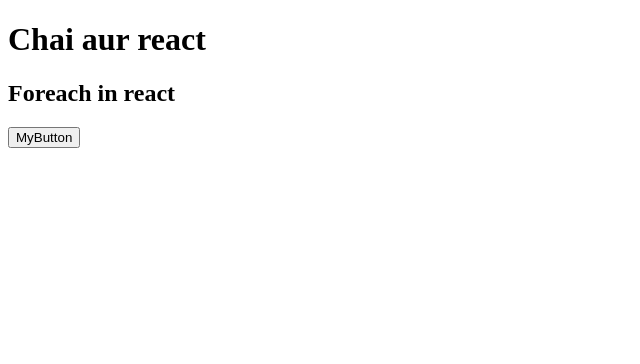
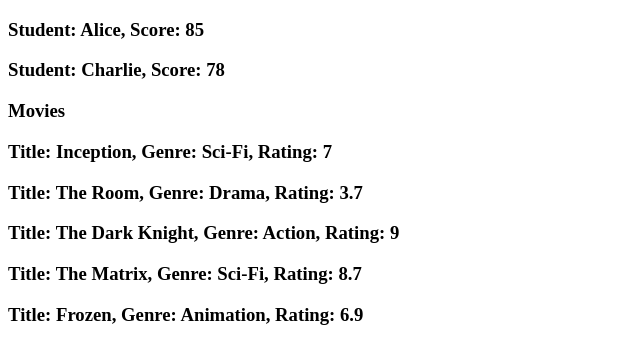
Before and after one commit to get-aakash/reactPlayground, a React (Vite) app: page / in a window 1280 px wide. Shown: the top 364 px of the page, without its empty margins (0-640 px from the left). Built offline with nearby package versions, Linux system fonts and the light colour scheme.

Commit message:
the challenges

```diff
--- a/src/App.jsx
+++ b/src/App.jsx
@@ -1,13 +1,19 @@
 
 import './App.css'
-import MyButton from './components/MyButton'
+import Practice, { filterAvailableBooks, Movies } from './components/Practice'
+import { data } from './utils/data'
 
 function App() {
 
+
+
+  const availableBooks = filterAvailableBooks(data)
+  console.log(availableBooks)
+
   return (
     <>
-      <h1>Chai aur react</h1>
-      <MyButton />
+      <Practice />
+      <Movies />
     </>
 
   )
--- a/src/components/MyButton.jsx
+++ /dev/null
@@ -1,48 +0,0 @@
-import React from 'react'
-
-const MyButton = () => {
-    const people = [{
-        id: 0,
-        name: 'Creola Katherine Johnson',
-        profession: 'mathematician',
-      }, {
-        id: 1,
-        name: 'Mario José Molina-Pasquel Henríquez',
-        profession: 'chemist',
-      }, {
-        id: 2,
-        name: 'Mohammad Abdus Salam',
-        profession: 'physicist',
-      }, {
-        id: 3,
-        name: 'Percy Lavon Julian',
-        profession: 'chemist',
-      }, {
-        id: 4,
-        name: 'Subrahmanyan Chandrasekhar',
-        profession: 'astrophysicist',
-      }];
-
-      let chemists = people.filter(item=>{
-        return item.profession === 'chemist'
-
-      }
-
-      )
-
-      console.log(chemists)
-
-
-
-
-    return (
-        <>
-        <h2>Foreach in react</h2>
-        <button>MyButton</button>
-
-        </>
-
-    )
-}
-
-export default MyButton
--- /dev/null
+++ b/src/components/Practice.jsx
@@ -0,0 +1,50 @@
+import React from 'react'
+import {  movies, students } from '../utils/data'
+import PropsPassing, { MyMovie } from './PropsPassing'
+
+
+
+
+const Practice = () => {
+
+    const filteredData = students.filter(item => item.passed === true)
+
+
+    return (
+        <div>
+            {filteredData.map((item, i) => (
+                <h3 key={i}>Student: {item.name}, Score: {item.score}</h3>
+            ))}
+            <PropsPassing data={filteredData} />
+
+
+        </div>
+    )
+}
+
+export default Practice
+
+
+export const Movies = () => {
+
+    const filteredData = movies.filter(item => item.rating >= 7)
+    console.log(filteredData)
+    return (
+        <>
+            <h3>Movies</h3>
+            {
+                movies.map((item) => (
+                    <h3 key={item.id}>Title: {item.title}, Genre: {item.genre}, Rating: {item.rating}</h3>
+                ))
+            }
+            <MyMovie movies={filteredData} />
+        </>
+
+
+
+    )
+}
+
+export const filterAvailableBooks = (data) => {
+    return data.filter(book => book.available === true)
+}
--- /dev/null
+++ b/src/components/PropsPassing.jsx
@@ -0,0 +1,28 @@
+import React from 'react'
+
+const PropsPassing = ({data}) => {
+   data.map((item,i)=>(
+    console.log("Student: "+item.name+" "+"Score: "+item.score)
+   ))
+
+
+
+  return (
+    <div>
+
+    </div>
+  )
+}
+
+export default PropsPassing
+
+export const MyMovie= ({movies})=>{
+    movies.forEach(element => {
+        console.log(element)
+
+    });
+    return(
+        <>
+        </>
+    )
+}
--- /dev/null
+++ b/src/utils/data.jsx
@@ -0,0 +1,24 @@
+
+
+export const students = [
+    { id: 1, name: "Alice", score: 85, passed: true },
+    { id: 2, name: "Bob", score: 45, passed: false },
+    { id: 3, name: "Charlie", score: 78, passed: true },
+    { id: 4, name: "David", score: 50, passed: false },
+]
+
+export const movies = [
+    { id: 1, title: "Inception", genre: "Sci-Fi", rating: 7, released: 2010 },
+    { id: 2, title: "The Room", genre: "Drama", rating: 3.7, released: 2003 },
+    { id: 3, title: "The Dark Knight", genre: "Action", rating: 9.0, released: 2008 },
+    { id: 4, title: "The Matrix", genre: "Sci-Fi", rating: 8.7, released: 1999 },
+    { id: 5, title: "Frozen", genre: "Animation", rating: 6.9, released: 2013 }
+];
+
+ export const data = [
+      { id: 1, title: "The Hobbit", author: "J.R.R. Tolkien", year: 1937, genre: "Fantasy", available: true },
+      { id: 2, title: "1984", author: "George Orwell", year: 1949, genre: "Dystopian", available: false },
+      { id: 3, title: "To Kill a Mockingbird", author: "Harper Lee", year: 1960, genre: "Fiction", available: true },
+      { id: 4, title: "The Catcher in the Rye", author: "J.D. Salinger", year: 1951, genre: "Fiction", available: true },
+      { id: 5, title: "The Great Gatsby", author: "F. Scott Fitzgerald", year: 1925, genre: "Fiction", available: false }
+  ];
```
